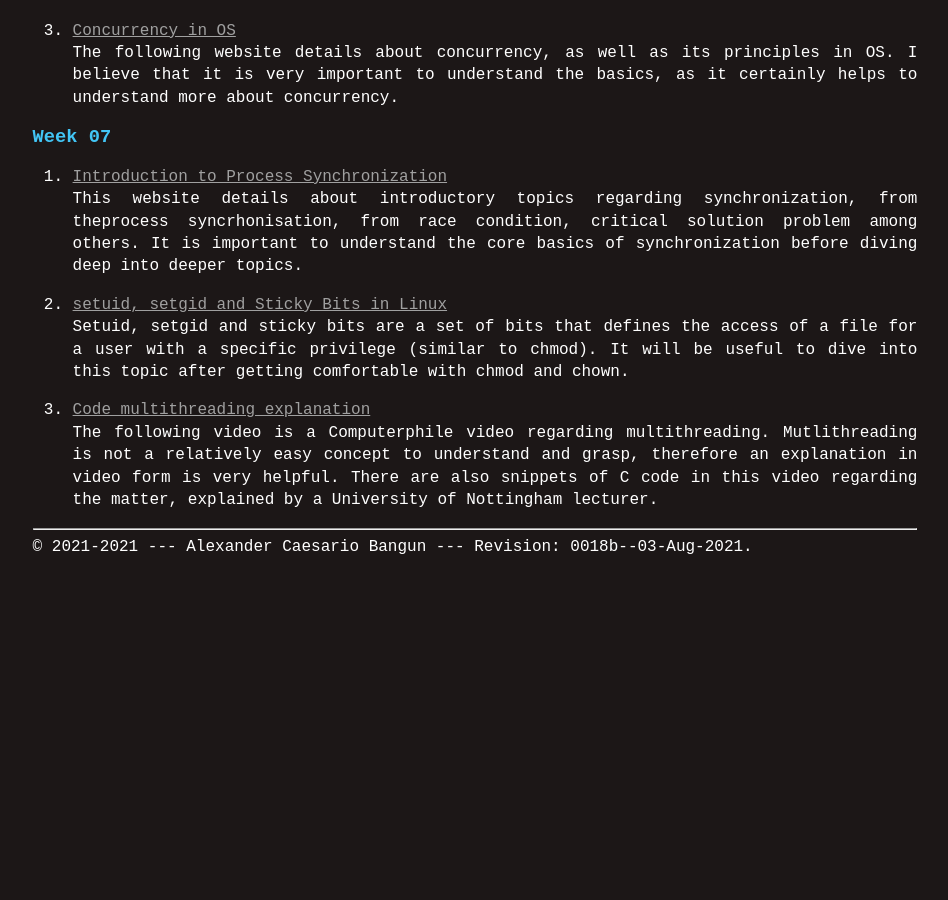
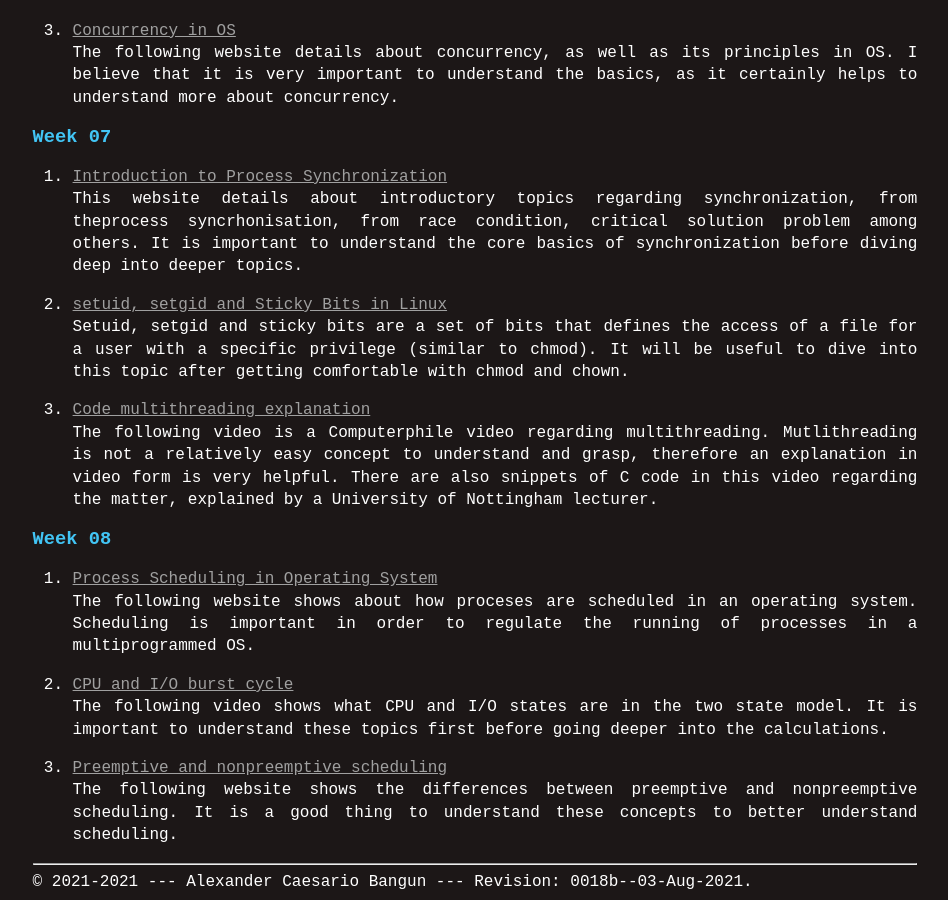
Before and after one commit to whenwe177/os212, a Jekyll site: the page built from links.md, in a window 1280 px wide and 900 px high, scrolled down 2591 px. Shown: the whole window, without its empty margins (165-1113 px from the left). Built offline with Jekyll 4.4.1, drawn with Linux system fonts in a browser that asks for light colours; our own code applies the rules of GitHub Pages for plain Markdown files; before the commit the page ends 3156 px from its top, so only the background shows below that.

Commit message:
Added links and rank

```diff
--- a/TXT/myrank.txt
+++ b/TXT/myrank.txt
@@ -17,3 +17,6 @@ ZCZC W06 bimabara
 ZCZC W07 Chreploe
 ZCZC W07 chrisbagas
 ZCZC W07 ciellaindria28
+ZCZC W08 rashadaziz
+ZCZC W08 johaneschristian
+ZCZC W08 aryafchandra
--- a/links.md
+++ b/links.md
@@ -89,3 +89,13 @@ Setuid, setgid and sticky bits are a set of bits that defines the access of a fi
 
 3. [Code multithreading explanation](https://www.youtube.com/watch?v=7ENFeb-J75k)<br>
 The following video is a Computerphile video regarding multithreading. Mutlithreading is not a relatively easy concept to understand and grasp, therefore an explanation in video form is very helpful. There are also snippets of C code in this video regarding the matter, explained by a University of Nottingham lecturer.
+
+### Week 08
+1. [Process Scheduling in Operating System](https://www.tutorialspoint.com/operating_system/os_process_scheduling.htm)<br>
+The following website shows about how proceses are scheduled in an operating system. Scheduling is important in order to regulate the running of processes in a multiprogrammed OS.
+
+2. [CPU and I/O burst cycle](https://www.youtube.com/watch?v=pVzb3TUcDLo)<br>
+The following video shows what CPU and I/O states are in the two state model. It is important to understand these topics first before going deeper into the calculations.
+
+3. [Preemptive and nonpreemptive scheduling](https://www.guru99.com/preemptive-vs-non-preemptive-scheduling.html)<br>
+The following website shows the differences between preemptive and nonpreemptive scheduling. It is a good thing to understand these concepts to better understand scheduling.
```
Also changed, not shown: 8 other files.
